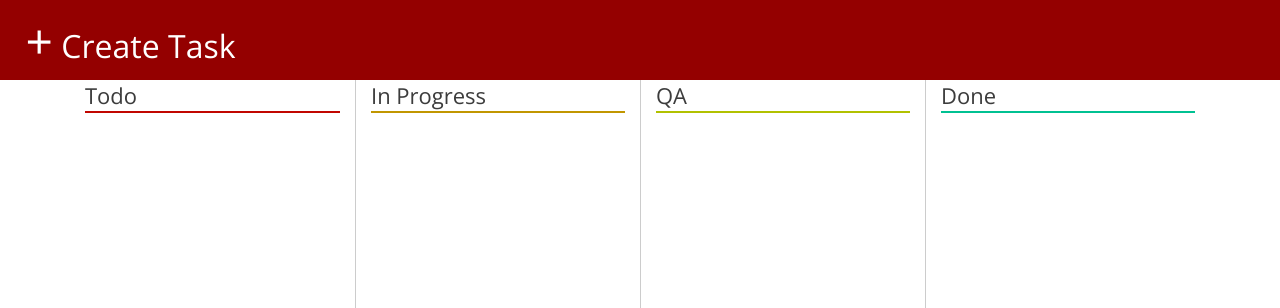
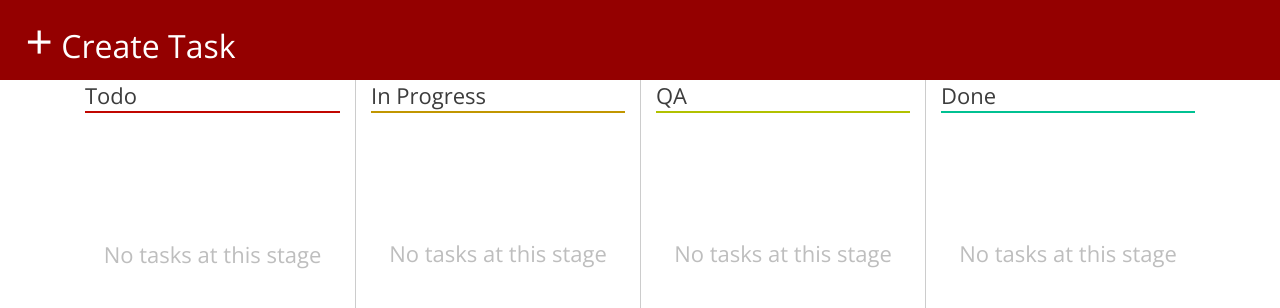
Before and after one commit to LuizPPA/kanban_board, a React (Create React App) app: page / in a window 1280 px wide. Shown: the top 308 px of the page. Built offline with nearby package versions, Linux system fonts and the light colour scheme.

Commit message:
Dependencies and final adjustments

```diff
--- a/src/components/Stage/Stage.js
+++ b/src/components/Stage/Stage.js
@@ -20,6 +20,13 @@ const Stage = (props) => {
     "borderBottom": "2px solid "+props.color
   }
 
+  const weak = {
+    "color": "rgb(190, 190, 190)",
+    "fontSize": "22px",
+    "textAlign": "center",
+    "marginTop": "45%"
+  }
+
   // Add a gray border to the left if stage isn't hte first
   if (props.id) {
     section["borderLeft"] = "1px solid #ccc"
@@ -40,6 +47,8 @@ const Stage = (props) => {
     )
   })
 
+  if(tasks.length === 0) tasks = (<p style={weak}>No tasks at this stage</p>)
+
   return (
     <div style={section} className="col-md-3">
       <p style={title}>{props.name}</p>
```
Also changed, not shown: 1 other file (tests, documents, lock files or other folders).
